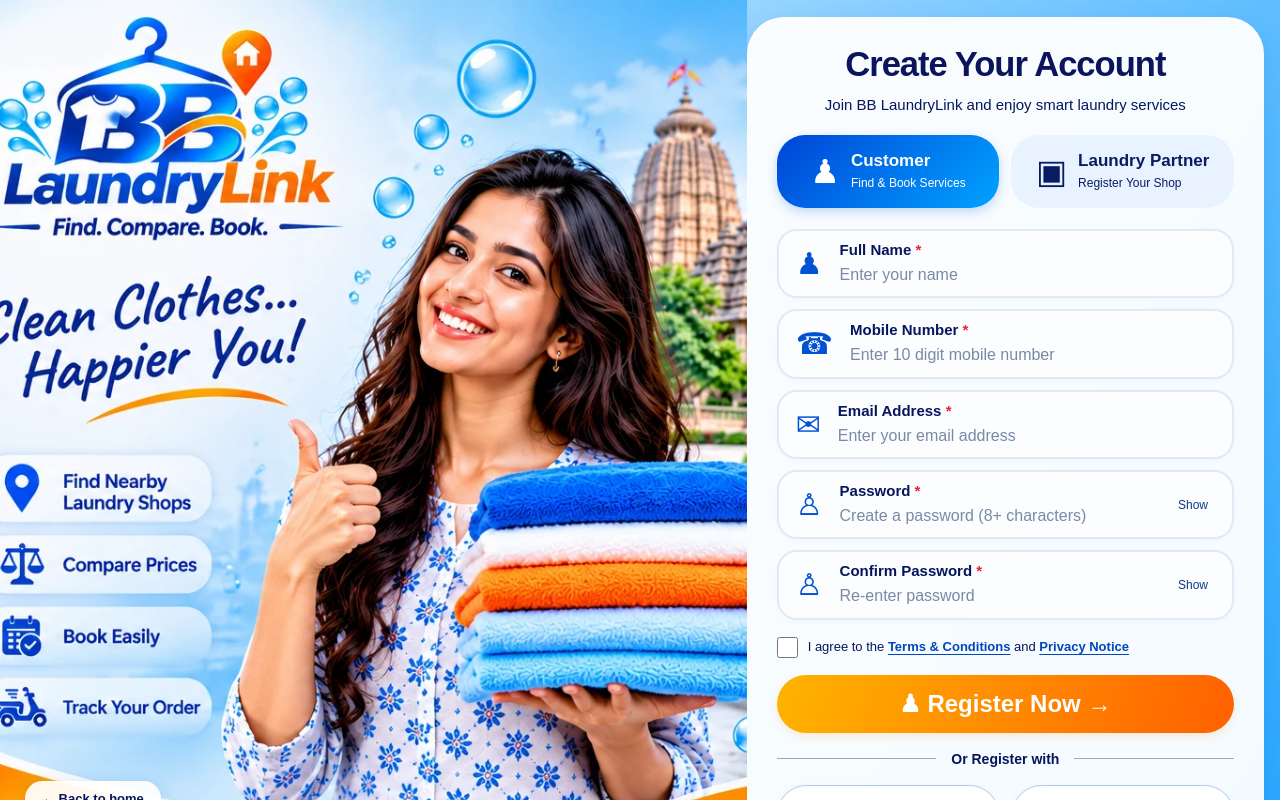
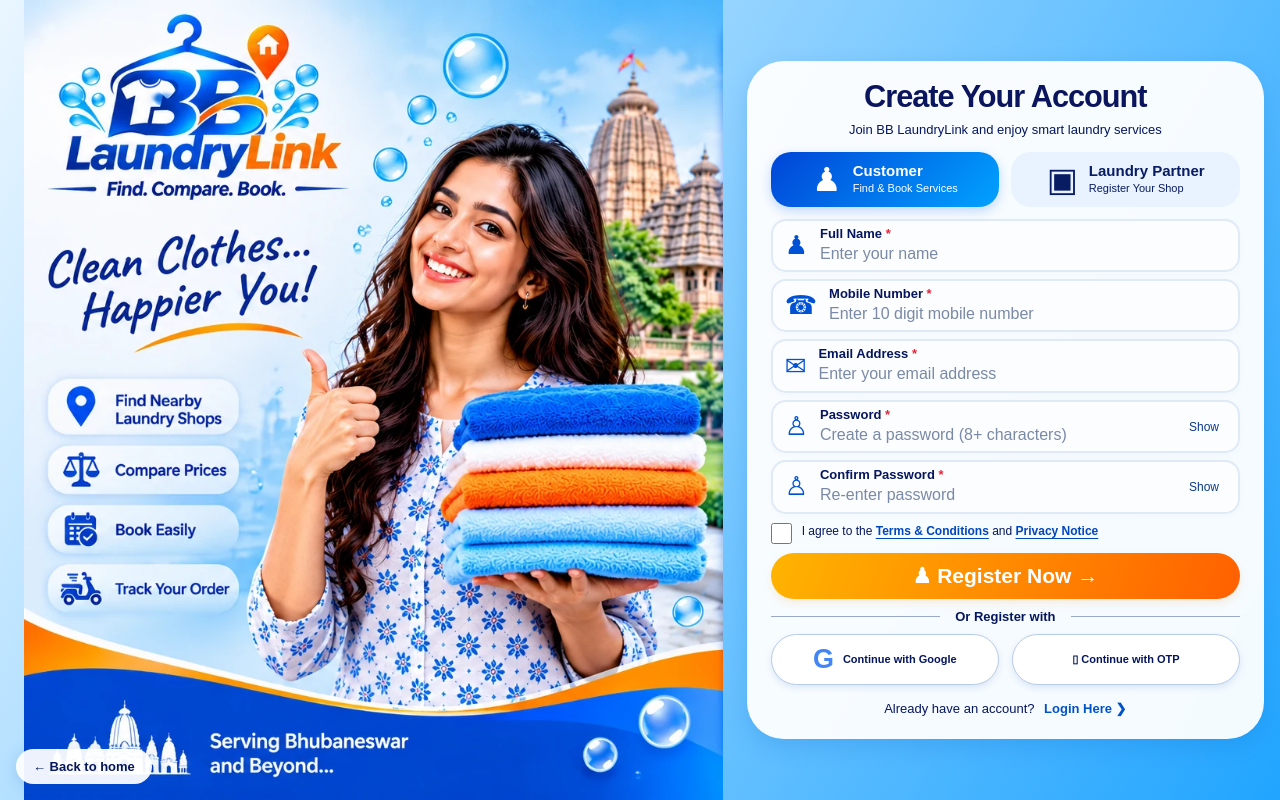
Before and after one commit to Biku78/BBLaundryLink, a React (Vite) app in the folder frontend/: page /register in a window 1280 px wide. Shown: the top 800 px of the page. Built offline with nearby package versions, Linux system fonts and the light colour scheme; no server answers.

Commit message:
Fit complete auth designs within desktop browser windows
Co-authored-by: arena-agent <297053741+arena-agent@users.noreply.github.com>

```diff
--- a/frontend/src/pages/LoginPage.css
+++ b/frontend/src/pages/LoginPage.css
@@ -37,3 +37,39 @@
 @media (max-width: 980px) {
   .login-art { background-position: center top; }
 }
+
+/* Desktop: fit the complete composition to the actual browser content height.
+   Do not hide overflow: validation messages and browser zoom stay accessible. */
+@media (min-width: 981px) {
+  .login-page { min-height: 100dvh; align-items: stretch; }
+  .login-art { min-height: 0; background-size: contain; background-position: center; }
+  .login-side { min-height: 0; padding: 12px 5% 12px 0; }
+  .login-panel { padding: clamp(14px, 2vh, 24px) 28px; }
+  .login-tabs { min-height: 44px; margin-bottom: clamp(10px, 2vh, 20px); }
+  .login-tabs > span, .login-tabs > button { padding-block: 8px; }
+  .login-panel h1 { font-size: clamp(23px, 2.1vw, 32px); }
+  .login-tagline { margin: 8px 0 16px; font-size: 20px; }
+  .login-field { min-height: 52px; margin-bottom: 10px; }
+  .login-field input { padding-block: 12px; font-size: 16px; }
+  .login-options { margin: 8px 0; }
+  .login-submit { padding: 12px; font-size: 21px; }
+  .login-divider { margin: 12px 0; font-size: 16px; }
+  .login-alternative { min-height: 44px; margin-bottom: 8px; font-size: 16px; }
+  .login-register { margin-top: 8px; }
+  .login-footnote { margin-top: 6px; }
+  .login-slogan { font-size: 20px; margin-top: 8px; }
+  .login-home-link { bottom: 16px; left: 16px; }
+}
+@media (min-width: 981px) and (max-height: 700px) {
+  .login-side { padding-block: 8px; }
+  .login-panel { padding: 12px 24px; }
+  .login-panel h1 { font-size: 24px; }
+  .login-tabs { margin-bottom: 8px; }
+  .login-tagline { margin: 6px 0 10px; font-size: 18px; }
+  .login-field { min-height: 44px; margin-bottom: 8px; }
+  .login-field input { padding-block: 8px; }
+  .login-field button { min-height: 36px; }
+  .login-divider { margin-block: 8px; }
+  .login-register a { min-height: 30px; }
+  .login-options button { min-height: 32px; }
+}
--- a/frontend/src/pages/RegisterPage.css
+++ b/frontend/src/pages/RegisterPage.css
@@ -39,3 +39,45 @@
 @media (max-width: 980px) {
   .register-art { background-position: center top; }
 }
+
+@media (min-width: 981px) {
+  .register-art { min-height: 0; background-size: contain; background-position: center; }
+  .register-side { padding: 12px 3% 12px 0; }
+  .register-panel { padding: 16px 24px; }
+  .register-panel h1 { font-size: clamp(25px, 2.4vw, 34px); }
+  .register-subtitle { font-size: 13px; margin: 5px 0 12px; }
+  .register-types { margin-bottom: 12px; }
+  .register-types > .current, .register-types > button { padding: 8px; border-radius: 20px; }
+  .register-types strong { font-size: 15px; }
+  .register-types small { font-size: 11px; margin-top: 2px; }
+  .register-field { min-height: 52px; padding: 5px 12px; margin-bottom: 7px; gap: 12px; border-radius: 15px; }
+  .register-field-content { font-size: 13px; gap: 2px; }
+  .register-field input { font-size: 16px; }
+  .register-icon { font-size: 26px; }
+  .password-toggle { min-height: 36px; }
+  .register-consent { margin: 9px 0; font-size: 12px; line-height: 1.4; }
+  .register-submit { padding: 11px; font-size: 21px; }
+  .register-panel .login-divider { margin: 10px 0; font-size: 13px; }
+  .register-alternatives button { min-height: 44px; padding: 6px; font-size: 11px; }
+  .register-panel .login-register { margin-top: 8px; font-size: 13px; }
+  .register-panel .login-register a { min-height: 30px; }
+  .register-art .login-home-link { bottom: 16px; }
+}
+@media (min-width: 981px) and (max-height: 700px) {
+  .register-side { padding-block: 8px; }
+  .register-panel { padding: 10px 22px; }
+  .register-panel h1 { font-size: 25px; }
+  .register-subtitle { margin: 3px 0 8px; }
+  .register-types { margin-bottom: 8px; }
+  .register-types > .current, .register-types > button { padding-block: 5px; }
+  .register-field { min-height: 46px; margin-bottom: 5px; padding-block: 3px; }
+  .register-field-content { line-height: 1.2; gap: 0; }
+  .register-field input { line-height: 1.2; }
+  .register-panel .login-divider { margin-block: 7px; }
+  .register-consent { margin-block: 7px; }
+  .register-panel .login-register { margin-top: 4px; }
+}
+
+@media (min-width: 981px) and (max-width: 1200px) {
+  .register-page { grid-template-columns: minmax(0, 1fr) minmax(0, 1fr); }
+}
```
